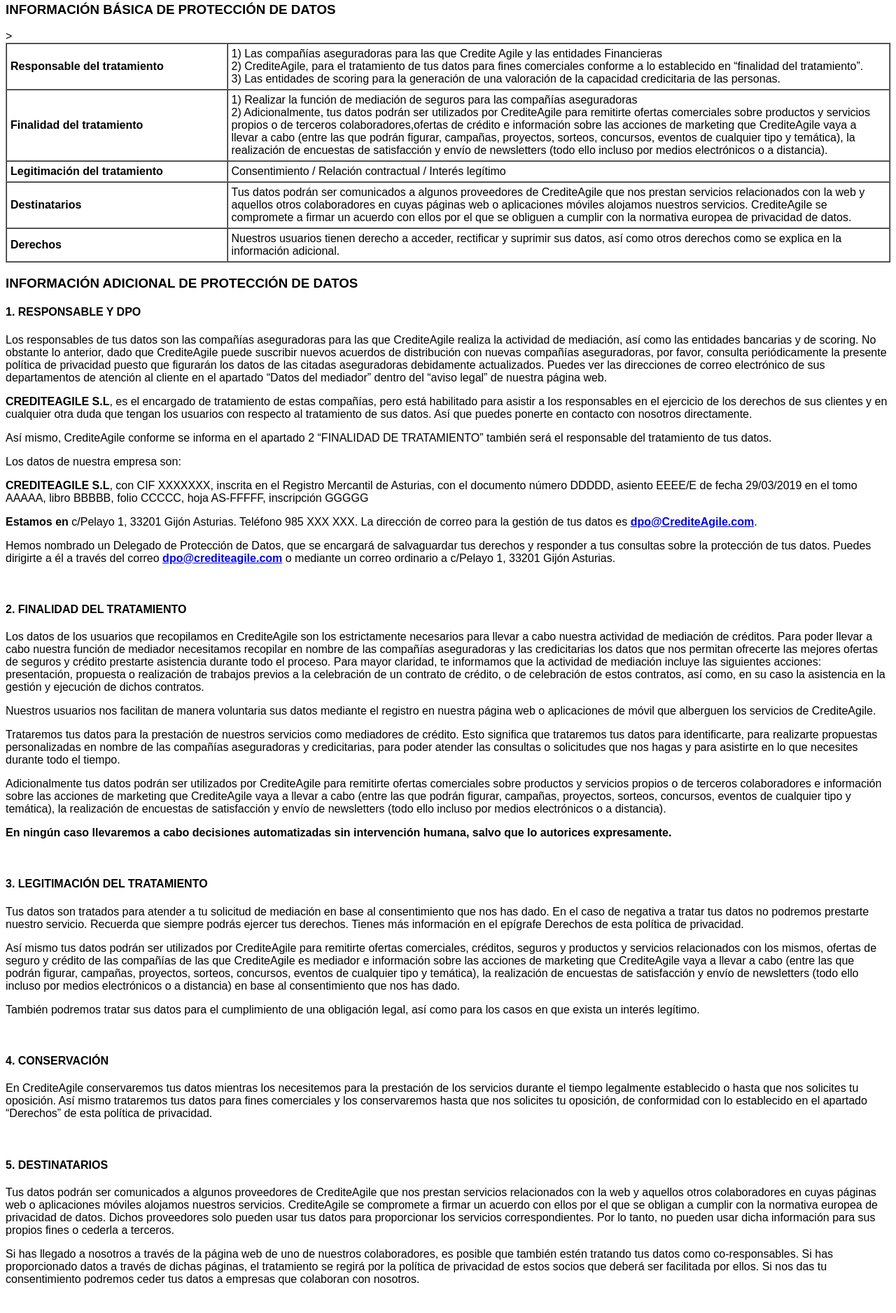
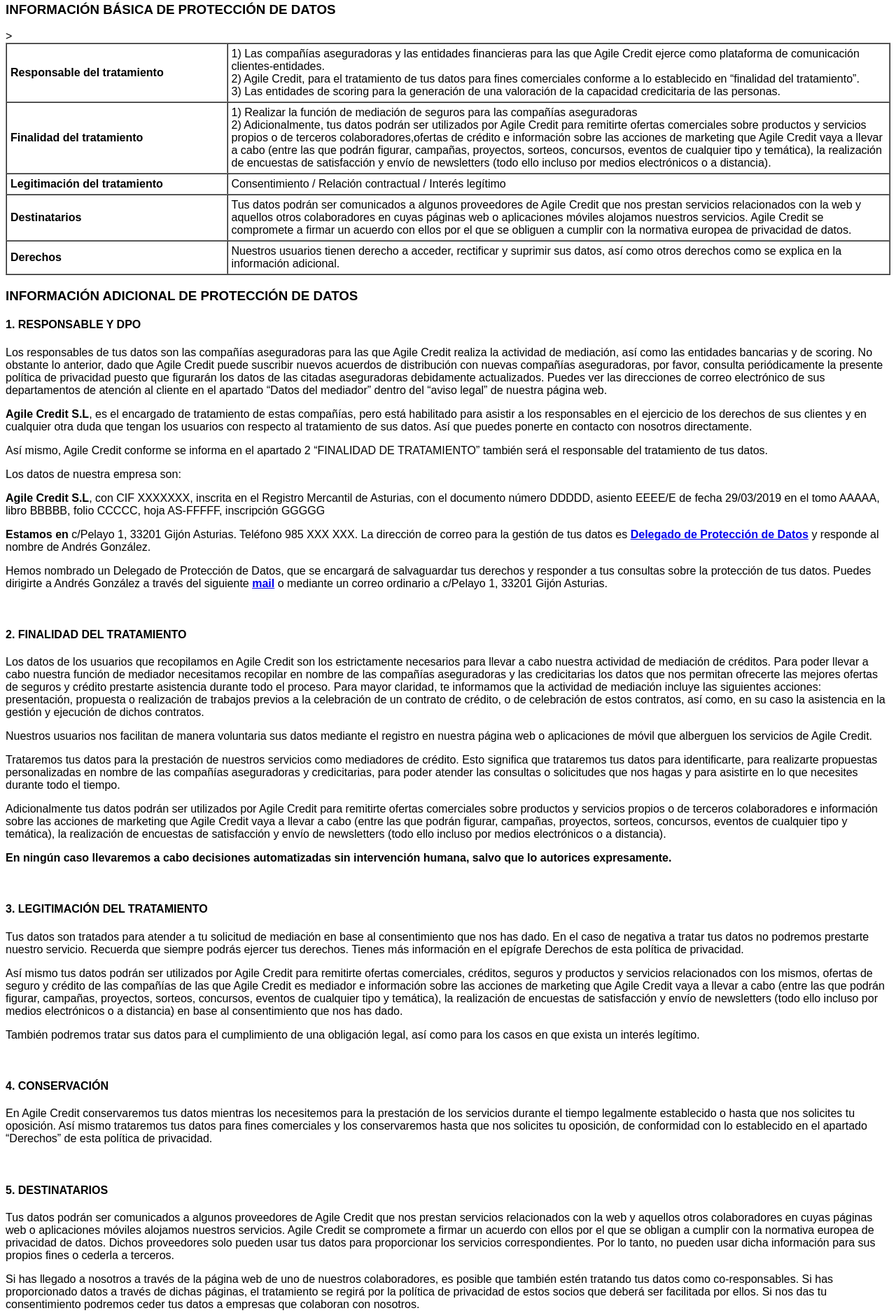
Before and after one commit to xuanra/proyectoBlockchain, a plain HTML site: page politica-de-privacidad.html in a window 1280 px wide. Shown: the part 72-1948 px from the top of the page at 70% size. Drawn offline with Linux system fonts and the light colour scheme.

Commit message:
cambios menores

```diff
--- a/politica-de-privacidad.html
+++ b/politica-de-privacidad.html
@@ -32,15 +32,15 @@
 <tbody>
 <tr>
 <td style="padding: 5px; width: 25%;"><strong>Responsable del tratamiento</strong></td>
-<td style="padding: 5px;">1) Las compañías aseguradoras para las que Credite Agile y las entidades Financieras<br>
-                          2) CrediteAgile, para el tratamiento de tus datos para fines comerciales conforme a lo establecido en “finalidad del tratamiento”.<br>
+<td style="padding: 5px;">1) Las compañías aseguradoras y las entidades financieras para las que Agile Credit ejerce como plataforma de comunicación clientes-entidades.<br>
+                          2) Agile Credit, para el tratamiento de tus datos para fines comerciales conforme a lo establecido en “finalidad del tratamiento”.<br>
                           3) Las entidades de scoring para la generación de una valoración de la capacidad credicitaria de las personas. </td>>
 </tr>
 <tr>
 <td style="padding: 5px;"><strong>Finalidad del tratamiento</strong></td>
 <td style="padding: 5px;">1) Realizar la función de mediación de seguros para las compañías aseguradoras<br>
-                          2) Adicionalmente, tus datos podrán ser utilizados por CrediteAgile para remitirte ofertas comerciales sobre productos y servicios propios o de terceros colaboradores,ofertas de
-                          crédito e información sobre las acciones de marketing que CrediteAgile vaya a llevar a cabo (entre las que podrán figurar, campañas, proyectos, sorteos, concursos, eventos de cualquier tipo y temática), la realización de encuestas de satisfacción y envío de newsletters (todo ello incluso por medios electrónicos o a distancia).</td>
+                          2) Adicionalmente, tus datos podrán ser utilizados por Agile Credit para remitirte ofertas comerciales sobre productos y servicios propios o de terceros colaboradores,ofertas de
+                          crédito e información sobre las acciones de marketing que Agile Credit vaya a llevar a cabo (entre las que podrán figurar, campañas, proyectos, sorteos, concursos, eventos de cualquier tipo y temática), la realización de encuestas de satisfacción y envío de newsletters (todo ello incluso por medios electrónicos o a distancia).</td>
 </tr>
 <tr>
 <td style="padding: 5px;"><strong>Legitimación del tratamiento</strong></td>
@@ -48,7 +48,7 @@
 </tr>
 <tr>
 <td style="padding: 5px;"><strong>Destinatarios</strong></td>
-<td style="padding: 5px;">Tus datos podrán ser comunicados a algunos proveedores de CrediteAgile que nos prestan servicios relacionados con la web y aquellos otros colaboradores en cuyas páginas web o aplicaciones móviles alojamos nuestros servicios. CrediteAgile se compromete a firmar un acuerdo con ellos por el que se obliguen a cumplir con la normativa europea de privacidad de datos.</td>
+<td style="padding: 5px;">Tus datos podrán ser comunicados a algunos proveedores de Agile Credit que nos prestan servicios relacionados con la web y aquellos otros colaboradores en cuyas páginas web o aplicaciones móviles alojamos nuestros servicios. Agile Credit se compromete a firmar un acuerdo con ellos por el que se obliguen a cumplir con la normativa europea de privacidad de datos.</td>
 </tr>
 <tr>
 <td style="padding: 5px;"><strong>Derechos</strong></td>
@@ -58,42 +58,42 @@
 </table>
 <h3>INFORMACIÓN ADICIONAL DE PROTECCIÓN DE DATOS</h3>
 <h4>1. RESPONSABLE Y DPO</h4>
-<p>Los responsables de tus datos son las compañías aseguradoras para las que CrediteAgile realiza la actividad de mediación, así como las entidades bancarias y de scoring. No obstante lo anterior, dado que CrediteAgile puede suscribir nuevos acuerdos de distribución con nuevas compañías aseguradoras, por favor, consulta periódicamente la presente política de privacidad puesto que figurarán los datos de las citadas aseguradoras debidamente actualizados. Puedes ver las direcciones de correo electrónico de sus departamentos de atención al cliente en el apartado “Datos del mediador” dentro del “aviso legal” de nuestra página web.</p>
-<p><strong>CREDITEAGILE S.L</strong>, es el encargado de tratamiento de estas compañías, pero está habilitado para asistir a los responsables en el ejercicio de los derechos de sus clientes y en cualquier otra duda que tengan los usuarios con respecto al tratamiento de sus datos. Así que puedes ponerte en contacto con nosotros directamente.</p>
-<p>Así mismo, CrediteAgile conforme se informa en el apartado 2 “FINALIDAD DE TRATAMIENTO” también será el responsable del tratamiento de tus datos.</p>
+<p>Los responsables de tus datos son las compañías aseguradoras para las que Agile Credit realiza la actividad de mediación, así como las entidades bancarias y de scoring. No obstante lo anterior, dado que Agile Credit puede suscribir nuevos acuerdos de distribución con nuevas compañías aseguradoras, por favor, consulta periódicamente la presente política de privacidad puesto que figurarán los datos de las citadas aseguradoras debidamente actualizados. Puedes ver las direcciones de correo electrónico de sus departamentos de atención al cliente en el apartado “Datos del mediador” dentro del “aviso legal” de nuestra página web.</p>
+<p><strong>Agile Credit S.L</strong>, es el encargado de tratamiento de estas compañías, pero está habilitado para asistir a los responsables en el ejercicio de los derechos de sus clientes y en cualquier otra duda que tengan los usuarios con respecto al tratamiento de sus datos. Así que puedes ponerte en contacto con nosotros directamente.</p>
+<p>Así mismo, Agile Credit conforme se informa en el apartado 2 “FINALIDAD DE TRATAMIENTO” también será el responsable del tratamiento de tus datos.</p>
 <p>Los datos de nuestra empresa son:</p>
-<p><strong>CREDITEAGILE S.L</strong>, con CIF XXXXXXX, inscrita en el Registro Mercantil de Asturias, con el documento número DDDDD, asiento EEEE/E de fecha 29/03/2019 en el tomo AAAAA, libro BBBBB, folio CCCCC, hoja AS-FFFFF, inscripción GGGGG</p>
-<p><strong>Estamos en</strong> c/Pelayo 1, 33201 Gijón Asturias. Teléfono 985 XXX XXX. La dirección de correo para la gestión de tus datos es <a href="mailto:dpo@crediteagile.com"><strong>dpo@CrediteAgile.com</strong></a>.</p>
-<p>Hemos nombrado un Delegado de Protección de Datos, que se encargará de salvaguardar tus derechos y responder a tus consultas sobre la protección de tus datos. Puedes dirigirte a él a través del correo <a href="mailto:dpo@crediteagile.com"><strong>dpo@crediteagile.com</strong></a> o mediante un correo ordinario a c/Pelayo 1, 33201 Gijón Asturias.</p>
+<p><strong>Agile Credit S.L</strong>, con CIF XXXXXXX, inscrita en el Registro Mercantil de Asturias, con el documento número DDDDD, asiento EEEE/E de fecha 29/03/2019 en el tomo AAAAA, libro BBBBB, folio CCCCC, hoja AS-FFFFF, inscripción GGGGG</p>
+<p><strong>Estamos en</strong> c/Pelayo 1, 33201 Gijón Asturias. Teléfono 985 XXX XXX. La dirección de correo para la gestión de tus datos es <a href="mailto:dpo@agilecredit.es"><strong>Delegado de Protección de Datos</strong></a> y responde al nombre de Andrés González.</p>
+<p>Hemos nombrado un Delegado de Protección de Datos, que se encargará de salvaguardar tus derechos y responder a tus consultas sobre la protección de tus datos. Puedes dirigirte a Andrés González a través del siguiente <a href="mailto:dpo@dpo@agilecredit.es"><strong>mail</strong></a> o mediante un correo ordinario a c/Pelayo 1, 33201 Gijón Asturias.</p>
 <p>&nbsp;</p>
 <h4>2. FINALIDAD DEL TRATAMIENTO</h4>
-<p>Los datos de los usuarios que recopilamos en CrediteAgile son los estrictamente necesarios para llevar a cabo nuestra actividad de mediación de créditos. Para poder llevar a cabo nuestra función de mediador necesitamos recopilar en nombre de las compañías aseguradoras y las credicitarias los datos que nos permitan ofrecerte las mejores ofertas de seguros y crédito prestarte asistencia durante todo el proceso. Para mayor claridad, te informamos que la actividad de mediación incluye las siguientes acciones: presentación, propuesta o realización de trabajos previos a la celebración de un contrato de crédito, o de celebración de estos contratos, así como, en su caso la asistencia en la gestión y ejecución de dichos contratos.</p>
-<p>Nuestros usuarios nos facilitan de manera voluntaria sus datos mediante el registro en nuestra página web o aplicaciones de móvil que alberguen los servicios de CrediteAgile.</p>
+<p>Los datos de los usuarios que recopilamos en Agile Credit son los estrictamente necesarios para llevar a cabo nuestra actividad de mediación de créditos. Para poder llevar a cabo nuestra función de mediador necesitamos recopilar en nombre de las compañías aseguradoras y las credicitarias los datos que nos permitan ofrecerte las mejores ofertas de seguros y crédito prestarte asistencia durante todo el proceso. Para mayor claridad, te informamos que la actividad de mediación incluye las siguientes acciones: presentación, propuesta o realización de trabajos previos a la celebración de un contrato de crédito, o de celebración de estos contratos, así como, en su caso la asistencia en la gestión y ejecución de dichos contratos.</p>
+<p>Nuestros usuarios nos facilitan de manera voluntaria sus datos mediante el registro en nuestra página web o aplicaciones de móvil que alberguen los servicios de Agile Credit.</p>
 <p>Trataremos tus datos para la prestación de nuestros servicios como mediadores de crédito. Esto significa que trataremos tus datos para identificarte, para realizarte propuestas personalizadas en nombre de las compañías aseguradoras y credicitarias, para poder atender las consultas o solicitudes que nos hagas y para asistirte en lo que necesites durante todo el tiempo.</p>
-<p>Adicionalmente tus datos podrán ser utilizados por CrediteAgile para remitirte ofertas comerciales sobre productos y servicios propios o de terceros colaboradores e información sobre las acciones de marketing que CrediteAgile vaya a llevar a cabo (entre las que podrán figurar, campañas, proyectos, sorteos, concursos, eventos de cualquier tipo y temática), la realización de encuestas de satisfacción y envío de newsletters (todo ello incluso por medios electrónicos o a distancia).</p>
+<p>Adicionalmente tus datos podrán ser utilizados por Agile Credit para remitirte ofertas comerciales sobre productos y servicios propios o de terceros colaboradores e información sobre las acciones de marketing que Agile Credit vaya a llevar a cabo (entre las que podrán figurar, campañas, proyectos, sorteos, concursos, eventos de cualquier tipo y temática), la realización de encuestas de satisfacción y envío de newsletters (todo ello incluso por medios electrónicos o a distancia).</p>
 <p><b>En ningún caso llevaremos a cabo decisiones automatizadas sin intervención humana, salvo que lo autorices expresamente.</b></p>
 <p>&nbsp;</p>
 <h4>3. LEGITIMACIÓN DEL TRATAMIENTO</h4>
 <p>Tus datos son tratados para atender a tu solicitud de mediación en base al consentimiento que nos has dado. En el caso de negativa a tratar tus datos no podremos prestarte nuestro servicio. Recuerda que siempre podrás ejercer tus derechos. Tienes más información en el epígrafe Derechos de esta política de privacidad.</p>
-<p>Así mismo tus datos podrán ser utilizados por CrediteAgile para remitirte ofertas comerciales, créditos, seguros y productos y servicios relacionados con los mismos, ofertas de seguro y crédito de las compañías de las que CrediteAgile es mediador e información sobre las acciones de marketing que CrediteAgile vaya a llevar a cabo (entre las que podrán figurar, campañas, proyectos, sorteos, concursos, eventos de cualquier tipo y temática), la realización de encuestas de satisfacción y envío de newsletters (todo ello incluso por medios electrónicos o a distancia) en base al consentimiento que nos has dado.</p>
+<p>Así mismo tus datos podrán ser utilizados por Agile Credit para remitirte ofertas comerciales, créditos, seguros y productos y servicios relacionados con los mismos, ofertas de seguro y crédito de las compañías de las que Agile Credit es mediador e información sobre las acciones de marketing que Agile Credit vaya a llevar a cabo (entre las que podrán figurar, campañas, proyectos, sorteos, concursos, eventos de cualquier tipo y temática), la realización de encuestas de satisfacción y envío de newsletters (todo ello incluso por medios electrónicos o a distancia) en base al consentimiento que nos has dado.</p>
 <p>También podremos tratar sus datos para el cumplimiento de una obligación legal, así como para los casos en que exista un interés legítimo.</p>
 <p>&nbsp;</p>
 <h4>4. CONSERVACIÓN</h4>
-<p>En CrediteAgile conservaremos tus datos mientras los necesitemos para la prestación de los servicios durante el tiempo legalmente establecido o hasta que nos solicites tu oposición. Así mismo trataremos tus datos para fines comerciales y los conservaremos hasta que nos solicites tu oposición, de conformidad con lo establecido en el apartado “Derechos” de esta política de privacidad.</p>
+<p>En Agile Credit conservaremos tus datos mientras los necesitemos para la prestación de los servicios durante el tiempo legalmente establecido o hasta que nos solicites tu oposición. Así mismo trataremos tus datos para fines comerciales y los conservaremos hasta que nos solicites tu oposición, de conformidad con lo establecido en el apartado “Derechos” de esta política de privacidad.</p>
 <p>&nbsp;</p>
 <h4>5. DESTINATARIOS</h4>
-<p>Tus datos podrán ser comunicados a algunos proveedores de CrediteAgile que nos prestan servicios relacionados con la web y aquellos otros colaboradores en cuyas páginas web o aplicaciones móviles alojamos nuestros servicios. CrediteAgile se compromete a firmar un acuerdo con ellos por el que se obligan a cumplir con la normativa europea de privacidad de datos. Dichos proveedores solo pueden usar tus datos para proporcionar los servicios correspondientes. Por lo tanto, no pueden usar dicha información para sus propios fines o cederla a terceros.</p>
+<p>Tus datos podrán ser comunicados a algunos proveedores de Agile Credit que nos prestan servicios relacionados con la web y aquellos otros colaboradores en cuyas páginas web o aplicaciones móviles alojamos nuestros servicios. Agile Credit se compromete a firmar un acuerdo con ellos por el que se obligan a cumplir con la normativa europea de privacidad de datos. Dichos proveedores solo pueden usar tus datos para proporcionar los servicios correspondientes. Por lo tanto, no pueden usar dicha información para sus propios fines o cederla a terceros.</p>
 <p>Si has llegado a nosotros a través de la página web de uno de nuestros colaboradores, es posible que también estén tratando tus datos como co-responsables. Si has proporcionado datos a través de dichas páginas, el tratamiento se regirá por la política de privacidad de estos socios que deberá ser facilitada por ellos. Si nos das tu consentimiento podremos ceder tus datos a empresas que colaboran con nosotros.</p>
 <p>&nbsp;</p>
 <h4>6. DERECHOS</h4>
-<p>- <strong>Derecho de acceso</strong>: Este derecho te permite conocer qué datos personales tiene CrediteAgile como encargado de los ficheros de responsabilidad de las compañías aseguradoras o como responsable del tratamiento de tus datos para fines comerciales.</p>
+<p>- <strong>Derecho de acceso</strong>: Este derecho te permite conocer qué datos personales tiene Agile Credit como encargado de los ficheros de responsabilidad de las compañías aseguradoras o como responsable del tratamiento de tus datos para fines comerciales.</p>
 <p>- <strong>Derecho de rectificación</strong>: Este derecho te permite solicitar la rectificación de los datos inexactos</p>
 <p>- <strong>Derecho de supresión:</strong> Este derecho te permite la supresión de sus datos cuando no sean necesarios para los fines para los que fueron recogidos.</p>
 <p>- <strong>Derecho de a la limitación del tratamiento</strong>: Este derecho te permite solicitar al responsable, y a nosotros como encargados, que suspendamos el tratamiento de datos cuando a) impugnes la exactitud de los mismos, mientras se verifica dicha exactitud por el responsable b) en aquellos casos en los que ejercites el derecho de oposición al tratamiento de datos, mientras se verifica si los motivos legítimos del responsable prevalecen sobre los del interesado. Este derecho también te permite solicitarnos que conservemos tus datos personales cuando a) el tratamiento de datos sea ilícito pero te opongas a la supresión de tus datos y solicites en su lugar la limitación de su uso o b) Ya no necesitemos los datos para los fines del tratamiento pero el interesado si los necesita para la formulación, ejercicio o defensa de reclamaciones.</p>
 <p>- <strong>Derecho de oposición</strong>: Este derecho te permite oponerte al tratamiento cuando existan motivos fundados para ello relacionados con tu situación personal o bien oponerte a las acciones de prospección comercial. Dejaremos de tratar los datos, salvo que el tratamiento obedezca a motivos legítimos o el ejercicio o defensa de posibles reclamaciones.</p>
 <p>- <strong>Derecho a la portabilidad de los datos</strong>: Este derecho te permite solicitar la portabilidad de tus datos a otro responsable del tratamiento. Este derecho te permite recibir tus datos personales facilitados en un formato estructurado, de uso común y lectura mecánica, y poder transmitirlos a otro responsable, siempre que sea técnicamente posible.</p>
 <p>- <strong>Derecho a revocar el consentimiento</strong>: Este derecho te permite revocar el consentimiento otorgado.</p>
-<p>Puedes ejercitar estos derechos enviando tu solicitud a nuestro Delegado de Protección de Datos, que se encargará de salvaguardar tus derechos y responder a tus consultas sobre la protección de tus datos. Puedes dirigirte a él a través del correo <a href="mailto:dpo@crediteagile.com"><strong>dpo@crediteagile.com</strong></a> o mediante un correo ordinario a C/ Pelayo 1. 33201 Gijón Asturias</p>
+<p>Puedes ejercitar estos derechos enviando tu solicitud a nuestro Delegado de Protección de Datos, que se encargará de salvaguardar tus derechos y responder a tus consultas sobre la protección de tus datos. Puedes dirigirte a través del correo a<a href="mailto:dpo@agilecerdit.es"><strong>Andrés González</strong></a> o mediante un correo ordinario a C/ Pelayo 1. 33201 Gijón Asturias</p>
 <p>En todo caso, puedes acudir a la agencia española de protección de datos si consideras que se han vulnerado las disposiciones vigentes en materia de protección de datos. En su página web puedes encontrar información adicional y complementaria sobre todos estos derechos: www.agpd.es</p>
 <p>El ejercicio de estos derechos es totalmente gratuito</p>
 <p>&nbsp;</p>
```
Also changed, not shown: aviso-legal.html (+3 -4 lines), contacto.html (+6 -7 lines), datosPersonales.html (+0 -1 lines), estadoPeticion2.html (+1 -1 lines), estadoPeticion4.html (+1 -1 lines), politica-de-cookies.html (+3 -1 lines).
